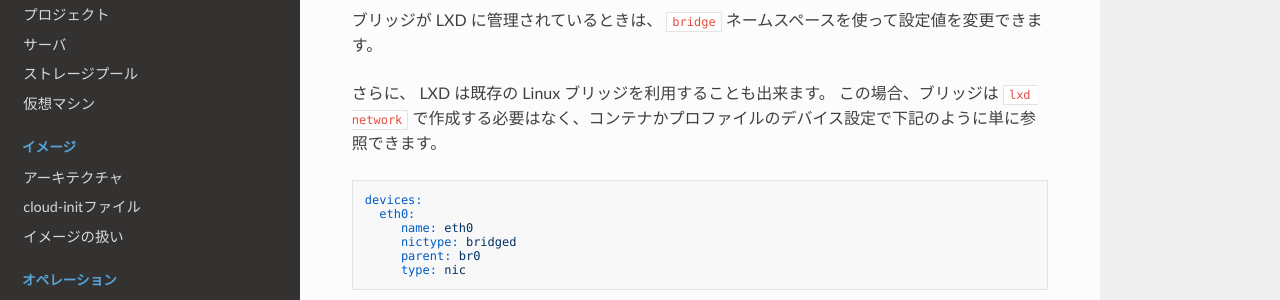
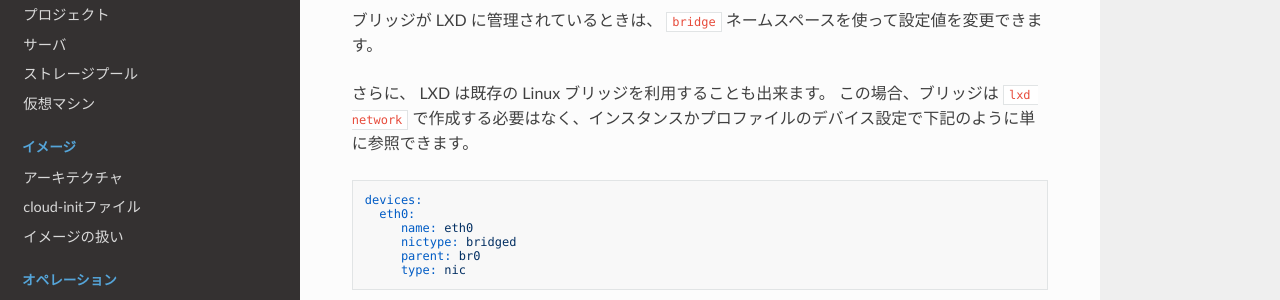
Before and after one commit to lxc-jp/lxd-ja, an MkDocs documentation site: the page built from doc/networks.md, in a window 1280 px wide and 900 px high, scrolled down 535 px. Shown: the part 149-449 px from the top of the window. Built offline with MkDocs 1.6.1, drawn with Linux system fonts in a browser that asks for light colours; nearby versions of some CDN libraries; old or Windows-style settings are respelled for this version of MkDocs.

Commit message:
Update networks to upstream at 2020-01-31
Signed-off-by: Hiroaki Nakamura <hnakamur@gmail.com>

```diff
--- a/doc/networks.md
+++ b/doc/networks.md
@@ -44,11 +44,11 @@ under the `bridge` namespace can be used to configure it.
 -->
 
 さらに、 LXD は既存の Linux ブリッジを利用することも出来ます。
-この場合、ブリッジは `lxd network` で作成する必要はなく、コンテナかプロファイルのデバイス設定で下記のように単に参照できます。
+この場合、ブリッジは `lxd network` で作成する必要はなく、インスタンスかプロファイルのデバイス設定で下記のように単に参照できます。
 <!--
 Additionally, LXD can utilize a pre-existing Linux
 bridge. In this case, the bridge does not need to be created via
-`lxd network` and can simply be referenced in a container or
+`lxd network` and can simply be referenced in an instance or
 profile device configuration as follows:
 -->
 
```
